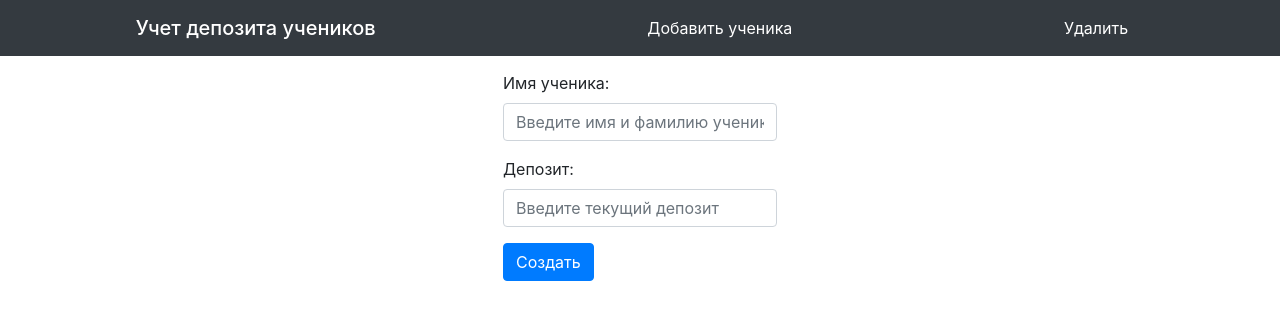
After one commit to Veseron/student_deposit, a PHP site: page /add_new_student.php in a window 1280 px wide. The commit adds this page. Shown: the top 320 px of the page. Run offline with PHP 8.4, Linux system fonts and the light colour scheme.

Commit message:
4th commit

```diff
--- /dev/null
+++ b/add_new_student.php
@@ -0,0 +1,57 @@
+<!DOCTYPE html>
+<html lang="en">
+<head>
+<meta charset="UTF-8">
+    <meta name="viewport" content="width=device-width, initial-scale=1.0">
+    <meta http-equiv="X-UA-Compatible" content="ie=edge">
+    <title>Student cash deposit</title>
+
+
+    <!-- Font -->
+    <link href="https://fonts.googleapis.com/css?family=Sawarabi+Gothic&display=swap" rel="stylesheet">
+    <link rel="stylesheet" href="https://stackpath.bootstrapcdn.com/bootstrap/4.3.1/css/bootstrap.min.css" integrity="sha384-ggOyR0iXCbMQv3Xipma34MD+dH/1fQ784/j6cY/iJTQUOhcWr7x9JvoRxT2MZw1T" crossorigin="anonymous">
+    <!-- <link rel="stylesheet" href="https://cdnjs.cloudflare.com/ajax/libs/izimodal/1.5.1/css/iziModal.min.css"> -->
+    <!-- Styles -->
+    <link rel="stylesheet" href="css/main.css">
+    <script
+        src="https://code.jquery.com/jquery-3.4.1.min.js"
+        integrity="sha256-CSXorXvZcTkaix6Yvo6HppcZGetbYMGWSFlBw8HfCJo="
+        crossorigin="anonymous">
+    </script>
+</head>
+<body>
+
+<header>
+        <div class="navbar navbar-dark bg-dark justify-content-around">
+            <div class="nav-item">
+                <h1 class="navbar-brand mb-0 h1">
+                Учет депозита учеников
+                </h1>
+            </div>
+                <a href="add_new_student.php" class="nav-link" id="remove">Добавить ученика</a>
+                <a href="#" class="nav-link" id="remove">Удалить</a>
+        </div>
+    </header>
+
+    <main>
+
+    <div class="container">
+        <div class="row justify-content-center">
+        <form>
+            <div class="form-group">
+                <label for="student_name">Имя ученика:</label>
+                <input type="text" class="form-control" id="student_name" name="student_name" placeholder="Введите имя и фамилию ученика">
+            </div>
+            <div class="form-group">
+                <label for="student_deposit">Депозит:</label>
+                <input type="text" class="form-control" id="student_deposit" placeholder="Введите текущий депозит">
+            </div>
+            <button type="submit" class="btn btn-primary">Создать</button>
+        </form>
+        </div>
+    </div>
+
+    </main>
+
+</body>
+</html>
--- a/css/main.css
+++ b/css/main.css
@@ -9,4 +9,7 @@ header a:hover {
 main a {
   color: black; }
 
+form {
+  margin-top: 15px; }
+
 /*# sourceMappingURL=main.css.map */
--- a/css/main.scss
+++ b/css/main.scss
@@ -18,3 +18,7 @@ main {
         color: black;
     }
 }
+
+form {
+    margin-top: 15px;
+}
--- a/index.php
+++ b/index.php
@@ -35,7 +35,7 @@ $students = getStudents();
                 Учет депозита учеников
                 </h1>
             </div>
-                <button type="button" class="btn btn-secondary" data-toggle="modal" data-target="#exampleModal">Добавить ученика</button>
+                <a href="add_new_student.php" class="nav-link" id="remove">Добавить ученика</a>
                 <a href="#" class="nav-link" id="remove">Удалить</a>
         </div>
     </header>
--- a/student.php
+++ b/student.php
@@ -31,7 +31,7 @@ $student_one = getStudentById($student_id);
                 Учет депозита учеников
                 </h1>
             </div>
-                <a href="#" class="nav-link" id="add_one">Добавить ученика</a>
+                <a href="add_new_student.php" class="nav-link" id="add_one">Добавить ученика</a>
                 <a href="#" class="nav-link" id="remove">Удалить</a>
         </div>
     </header>
@@ -44,8 +44,8 @@ $student_one = getStudentById($student_id);
         <thead>
         <tr>
             <th scope="col"><input type="checkbox" id="check_all"></th>
-            <th scope="col">Имя ученика: <?=$student_one['student_name']?></th>
-            <th scope="col">Текущий депозит: <?=$student_one['student_deposit']?></th>
+            <th scope="col">Имя ученика: </th>
+            <th scope="col">Текущий депозит: </th>
             <th scope="col" class="ref">#</th>
         </tr>
         </thead>
```
Also changed, not shown: app/students.php (+15 -0 lines), 1 other file.
